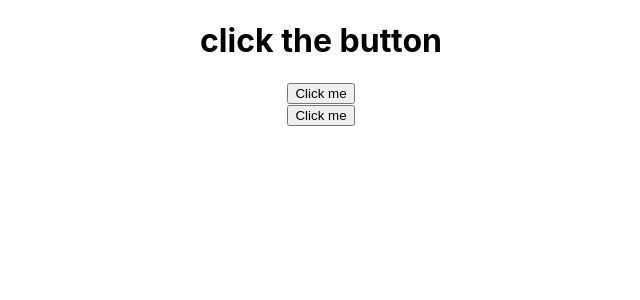
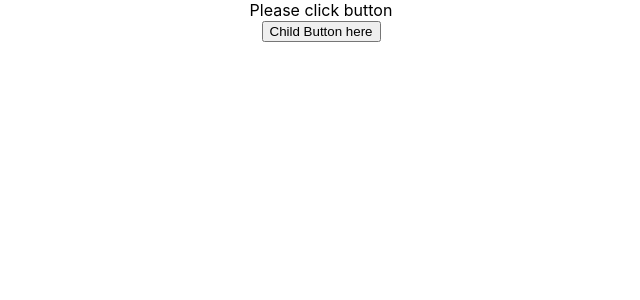
Before and after one commit to ThusithaDeepal/reactTutorialBasicto-Advance, a React (Create React App) app: page / in a window 1280 px wide. Shown: the top 300 px of the page, without its empty margins (319-959 px from the left). Built offline with nearby package versions, Linux system fonts and the light colour scheme.

Commit message:
method as props

```diff
--- a/src/App.js
+++ b/src/App.js
@@ -4,13 +4,15 @@ import './App.css';
 import Message from './components/Message';
 import Counter from './components/Counter';
 import EventBind from './components/EventBind';
+import ParentComponent from './components/ParentComponent';
 
 function App() {
   return (
     <div className="App">
       {/* <Message/>
     <Counter/> */}
-      <EventBind />
+      {/* <EventBind /> */}
+      <ParentComponent />
     </div>
   );
 }
--- /dev/null
+++ b/src/components/ChildComponent.js
@@ -0,0 +1,10 @@
+import React from 'react'
+
+export default function ChildComponent(props) {
+  return (
+    <div>
+      {/* <button onClick={props.func}>Child Button here</button> */}
+      <button onClick={() => { props.func("Im child param") }}>Child Button here</button>
+    </div>
+  )
+}
--- /dev/null
+++ b/src/components/ParentComponent.js
@@ -0,0 +1,32 @@
+import React, { Component } from 'react'
+import ChildComponent from './ChildComponent';
+
+class ParentComponent extends Component {
+
+  constructor(props) {
+    super(props)
+
+    this.state = {
+      message: "I'm parent func from child button call"
+    }
+    this.parentFunct = this.parentFunct.bind(this);
+
+  }
+
+  parentFunct(val) {
+
+    alert(`${this.state.message} ${val}`);
+  }
+
+  render() {
+    return (
+      <div>
+        Please click button
+
+        <ChildComponent func={this.parentFunct} />
+      </div>
+    )
+  }
+}
+
+export default ParentComponent
```
